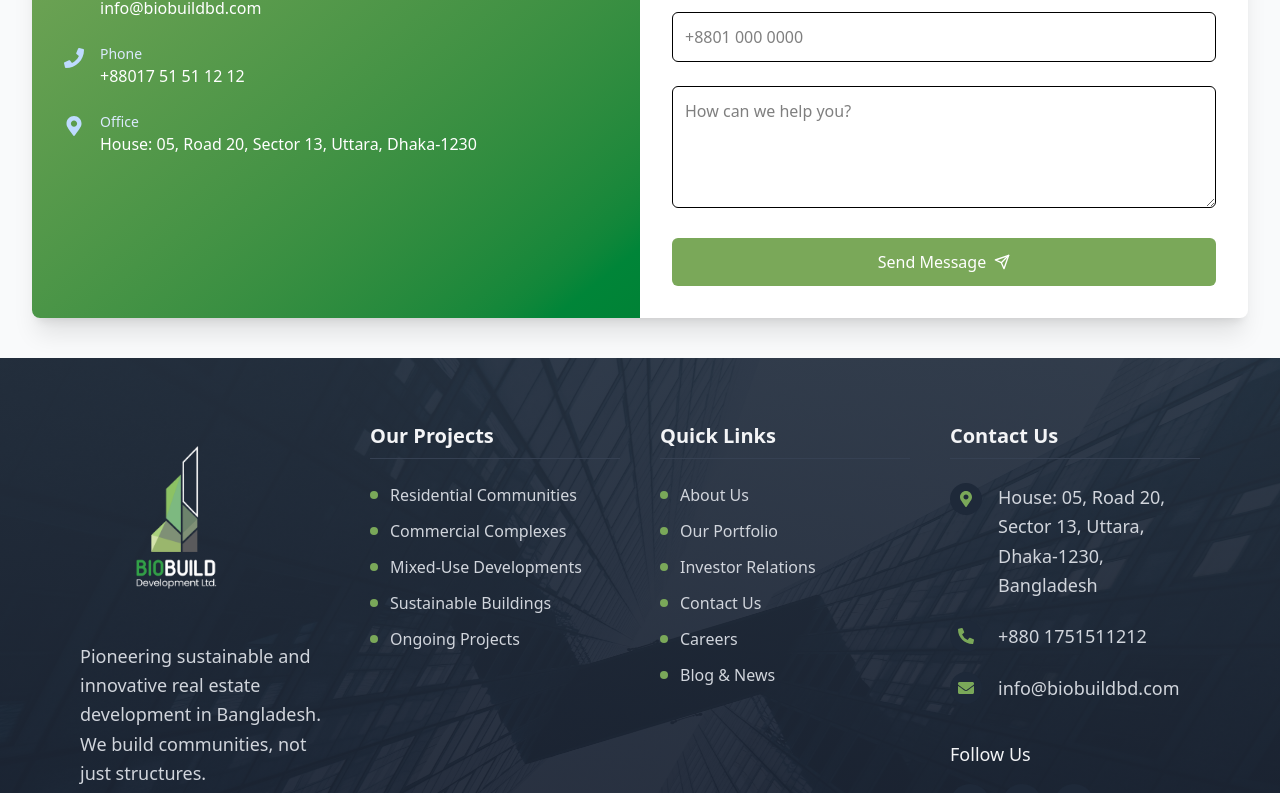
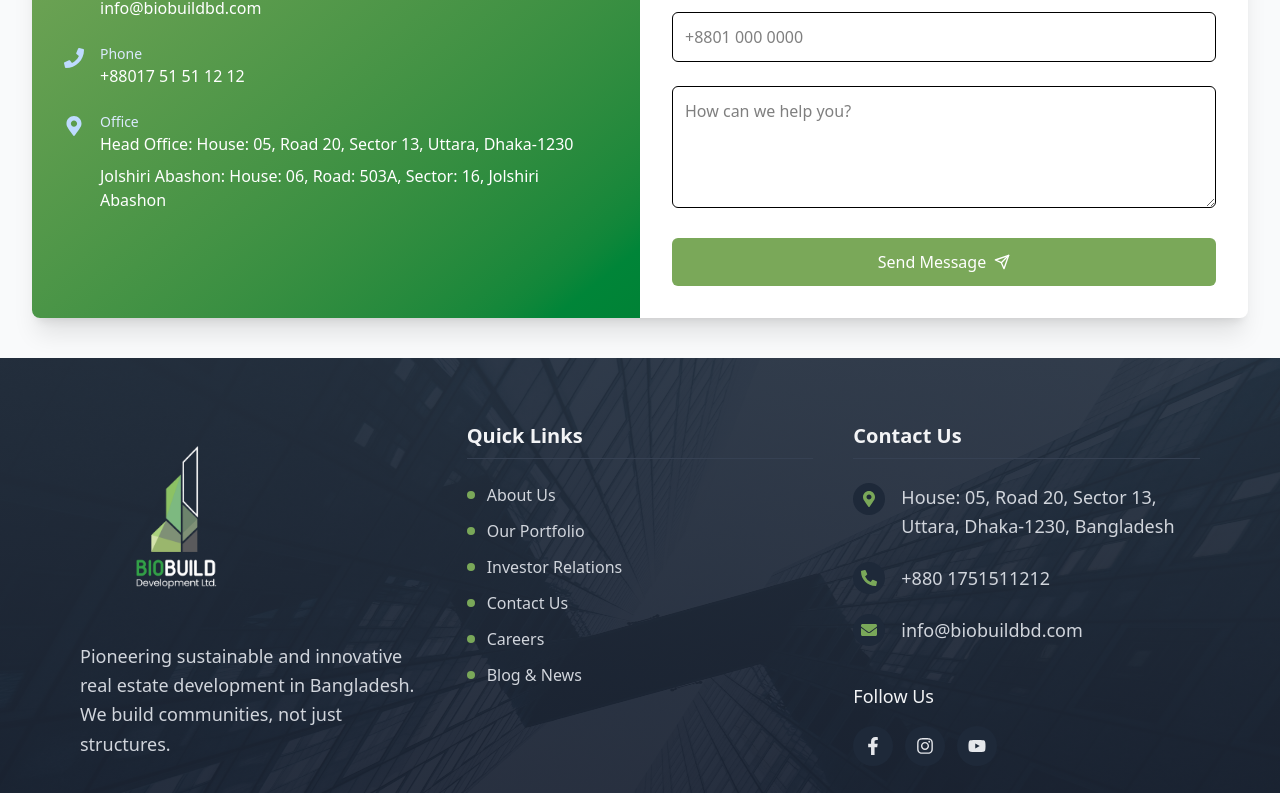
Before and after one commit to Kamiaaa/biobuild, a Next.js app: page /contact in a window 1280 px wide. Shown: the part 836-1629 px from the top of the page. Built offline with nearby package versions, Linux system fonts and the light colour scheme.

Commit message:
Footer updated

```diff
--- a/app/components/Footer.tsx
+++ b/app/components/Footer.tsx
@@ -17,7 +17,7 @@ const Footer: React.FC = () => {
         <div className="absolute inset-0 bg-gradient-to-t from-gray-900 to-gray-800 opacity-90"></div>
       </div>
 
-      <div className="relative z-10 grid grid-cols-1 md:grid-cols-4 gap-10 max-w-7xl mx-auto">
+      <div className="relative z-10 grid grid-cols-1 md:grid-cols-3 gap-10 max-w-7xl mx-auto">
         {/* Company Info */}
         <div className="space-y-4">
           <Image
@@ -46,7 +46,7 @@ const Footer: React.FC = () => {
         </div>
 
         {/* Services */}
-        <div>
+        {/* <div>
           <h3 className="text-gray-100 text-xl font-semibold mb-6 pb-2 border-b border-gray-700">Our Projects</h3>
           <ul className="space-y-3">
             {[
@@ -66,7 +66,7 @@ const Footer: React.FC = () => {
               </li>
             ))}
           </ul>
-        </div>
+        </div> */}
 
         {/* Quick Links */}
         <div>
--- a/app/contact/page.tsx
+++ b/app/contact/page.tsx
@@ -107,7 +107,8 @@ const ContactPage = () => {
                   <FaMapMarkerAlt className="h-5 w-5 text-blue-200 mt-1" />
                   <div className="ml-4">
                     <h3 className="text-sm font-medium text-blue-100">Office</h3>
-                    <p>House: 05, Road 20, Sector 13, Uttara, Dhaka-1230</p>
+                    <a href='https://maps.app.goo.gl/ZJ7UaMR8i1KNWVPM7' target='_blank'><p>Head Office: House: 05, Road 20, Sector 13, Uttara, Dhaka-1230</p></a>
+                    <a href='https://maps.app.goo.gl/i2JDPi3FHYFwsf3T8' target='_blank'><p className='pt-2'>Jolshiri Abashon: House: 06, Road: 503A, Sector: 16, Jolshiri Abashon</p></a>
                   </div>
                 </div>
               </div>
```
